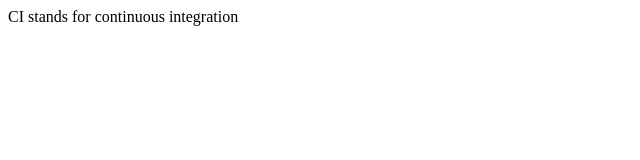
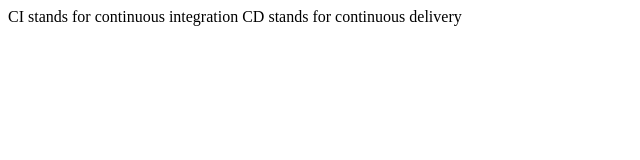
Before and after one commit to Chandana-cloud-computing/sample-cicd-demo, a plain HTML site: page index.html in a window 1280 px wide. Shown: the whole page, without its empty margins (0-640 px from the left). Drawn offline with Linux system fonts and the light colour scheme.

Commit message:
Update index.html

```diff
--- a/index.html
+++ b/index.html
@@ -3,6 +3,7 @@
 <title>cicd</title>
 </head>
 <body>
-<p>CI stands for continuous integration<p>
+<p>CI stands for continuous integration
+  CD stands for continuous delivery<p>
 </body>
 </html>
```
